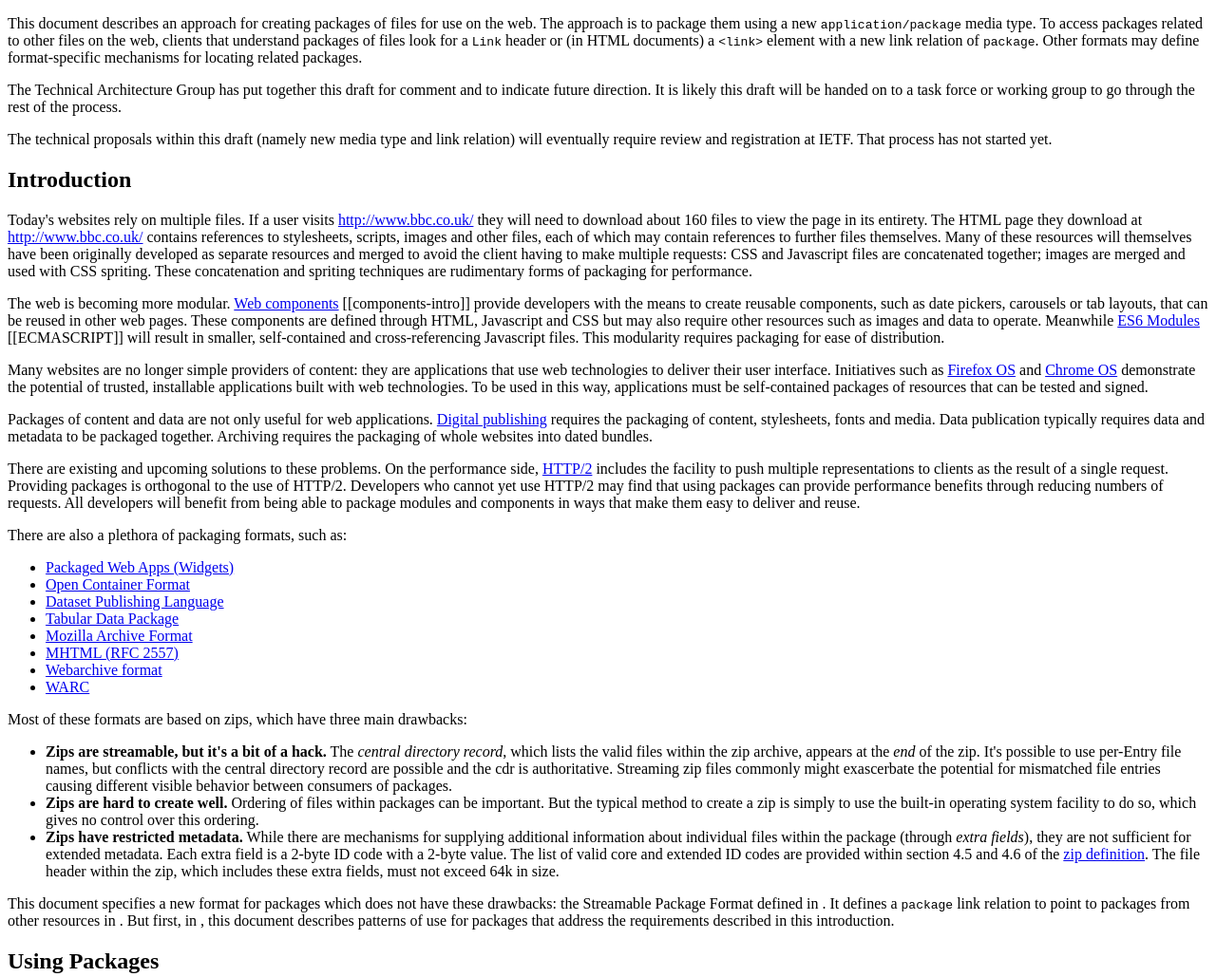
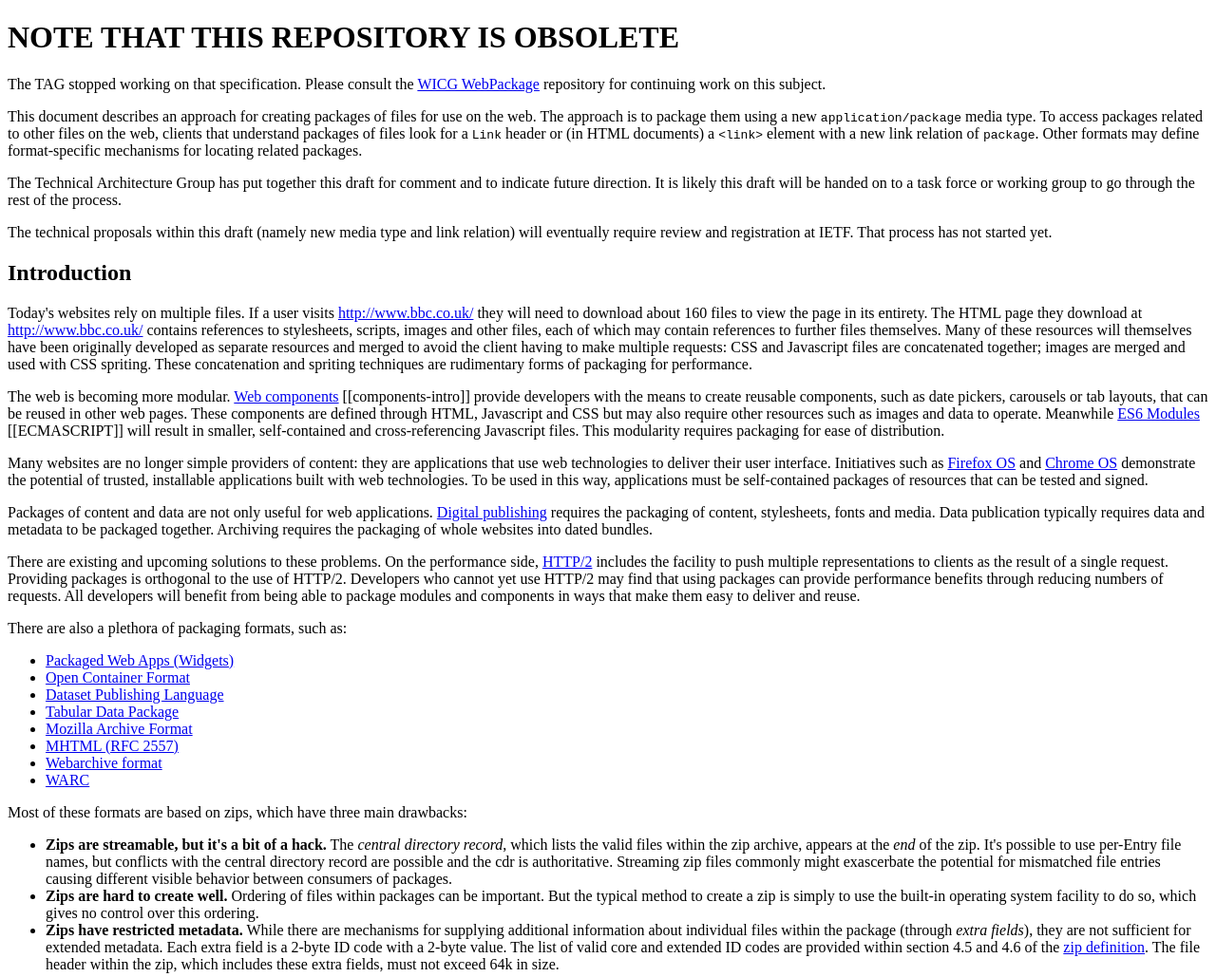
Before and after one commit to w3ctag/packaging-on-the-web, a plain HTML site: page index.html in a window 1280 px wide. Shown: the top 1029 px of the page at 95% size. Drawn offline with Linux system fonts and the light colour scheme.

Commit message:
Mark specification as obsolete (as README.md already is).
Fixes #34.

```diff
--- a/index.html
+++ b/index.html
@@ -3,8 +3,8 @@
   <head>
     <meta charset="utf-8" />
     <meta content="width=device-width,initial-scale=1" name="viewport" />
-    <title>Packaging on the Web</title>
-    <script class="remove" src="//www.w3.org/Tools/respec/respec-w3c-common">
+    <title>Packaging on the Web (OBSOLETE)</title>
+    <script class="remove" src="https://www.w3.org/Tools/respec/respec-w3c-common">
 		</script>
     <script class="remove">
 var respecConfig = {
@@ -51,6 +51,13 @@ var respecConfig = {
     </script>
   </head>
   <body>
+
+<h1>NOTE THAT THIS REPOSITORY IS OBSOLETE</h1>
+
+<p>The TAG stopped working on that specification.
+Please consult the <a href="https://github.com/WICG/webpackage">WICG WebPackage</a> repository for continuing work on this subject.
+</p>
+
     <section id="abstract">
       <p>
         This document describes an approach for creating packages of files for use on the web. The approach is to package them using a new <code>application/package</code> media type. To access packages related to other files on the web, clients that understand packages of files look for a <code>Link</code> header or (in HTML documents) a <code>&lt;link&gt;</code> element with a new link relation of <code>package</code>. Other formats may define format-specific mechanisms for locating related packages.
```
